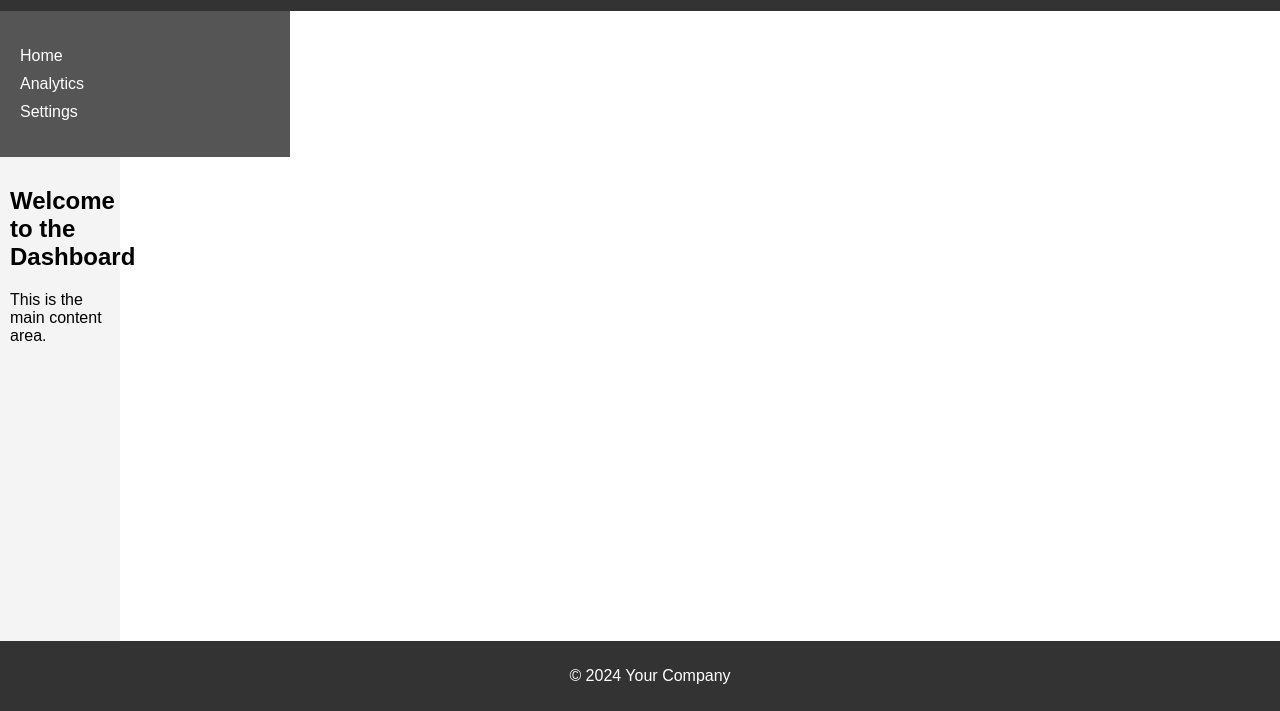
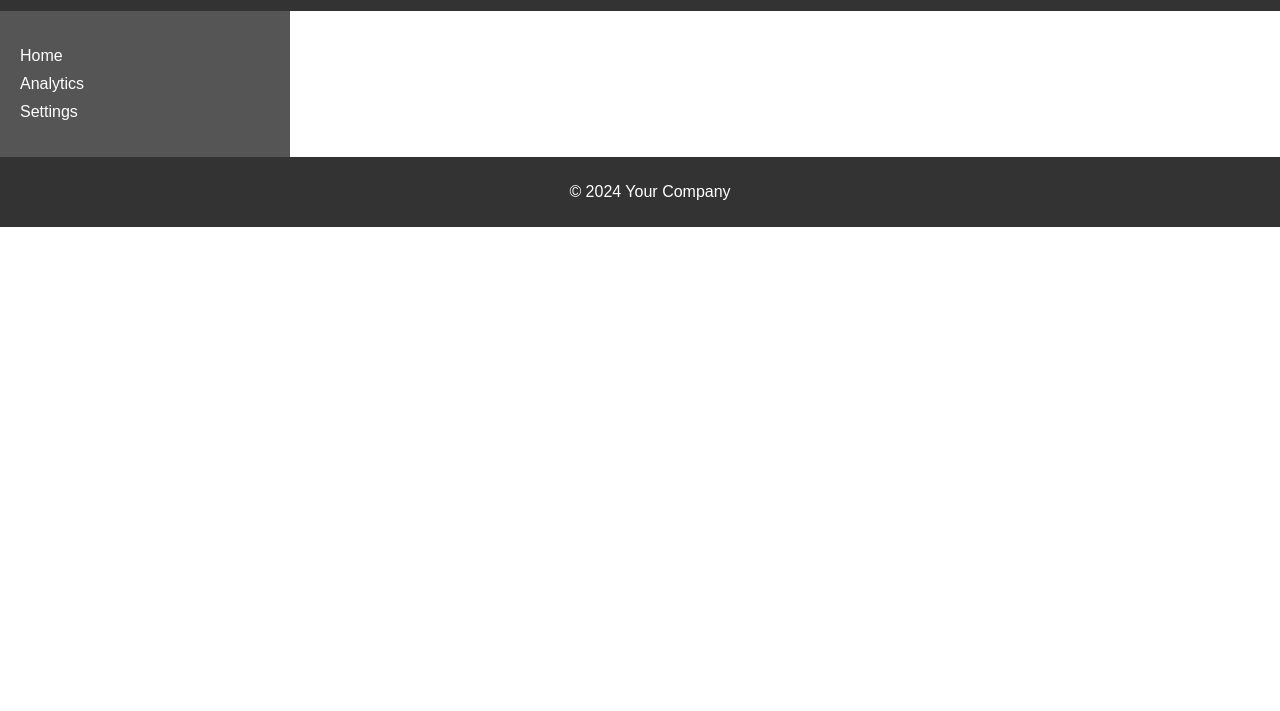
Before and after one commit to alexismierah/web-systems-technologies, a plain HTML site: page Dashboard.html in a window 1280 px wide. Shown: the part 89-800 px from the top of the page. Drawn offline with Linux system fonts and the light colour scheme.

Commit message:
Update Dashboard.html

```diff
--- a/Dashboard.html
+++ b/Dashboard.html
@@ -21,11 +21,6 @@
             </ul>
         </div>
 
-        <div class="main-content">
-            <h2>Welcome to the Dashboard</h2>
-            <p>This is the main content area.</p>
-        </div>
-
         <footer>
             <p>&copy; 2024 Your Company</p>
         </footer>
```
